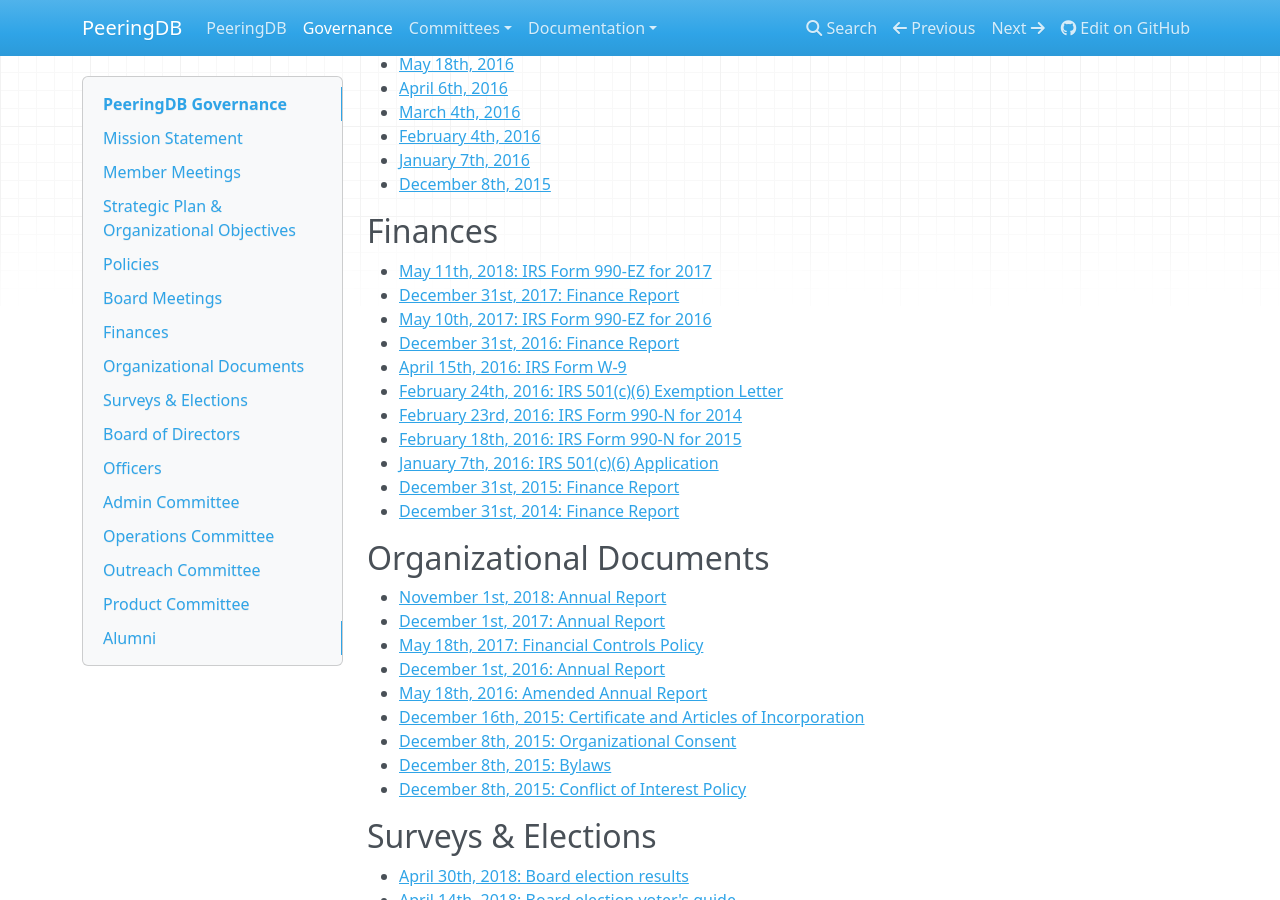
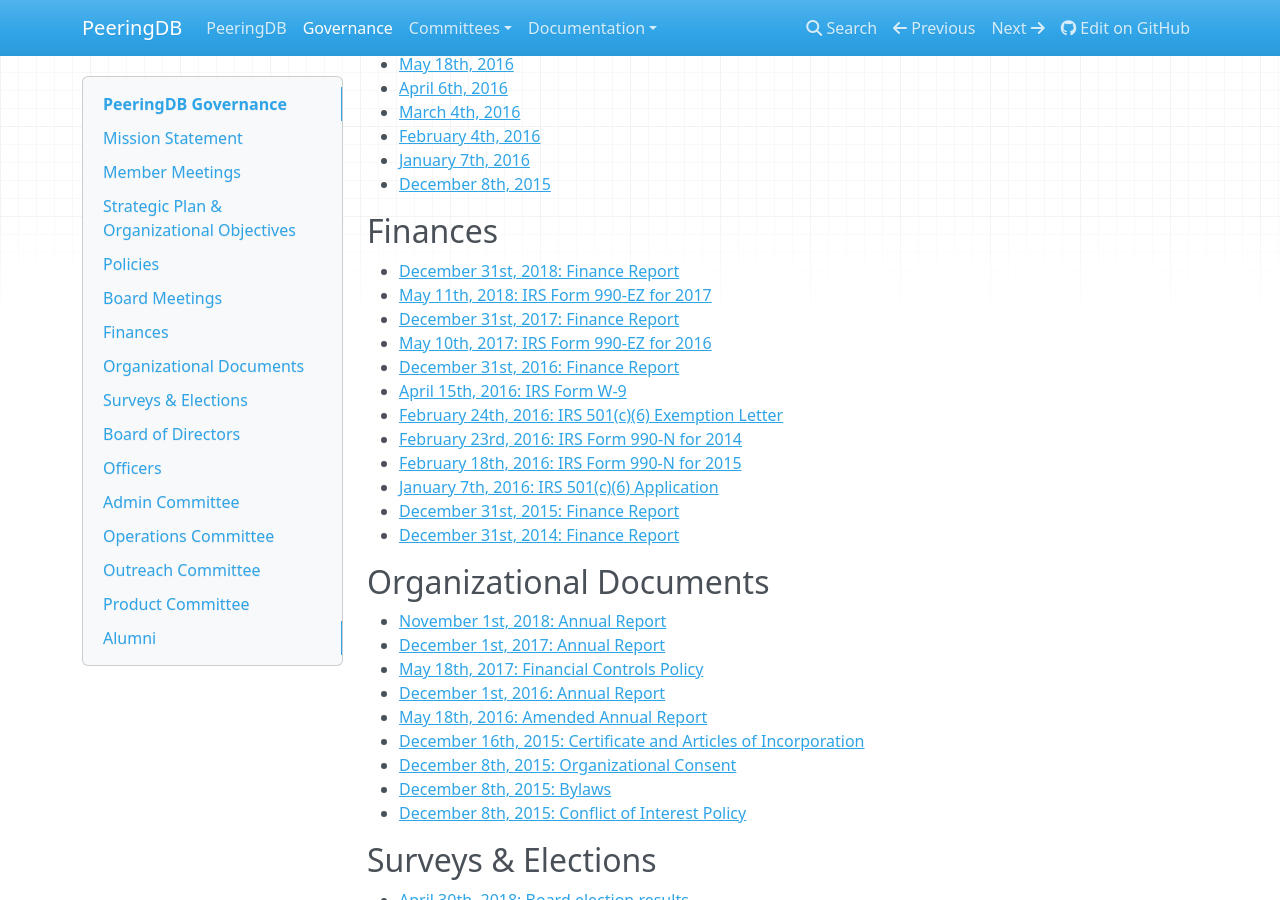
Before and after one commit to peeringdb/docs, an MkDocs documentation site: the page built from docs/gov.md, in a window 1280 px wide and 900 px high, scrolled down 978 px. Built offline with MkDocs 1.6.1, drawn with Linux system fonts in a browser that asks for light colours; nearby versions of some CDN libraries; old or Windows-style settings are respelled for this version of MkDocs.

Commit message:
End of year finance report to the web.

```diff
--- a/docs/gov.md
+++ b/docs/gov.md
@@ -47,6 +47,7 @@
 
 ## Finances
 
+- [December 31st, 2018: Finance Report](gov/finances/2018-12-31_PeeringDB_Finances.pdf)
 - [May 11th, 2018: IRS Form 990-EZ for 2017](gov/finances/2018-05-11_2017_Form_990-EZ.pdf)
 - [December 31st, 2017: Finance Report](gov/finances/2017-12-31_PeeringDB_Finances.pdf)
 - [May 10th, 2017: IRS Form 990-EZ for 2016](gov/finances/2017-05-10_2016_Form_990-EZ.pdf)
```
Also changed, not shown: 1 other file.
